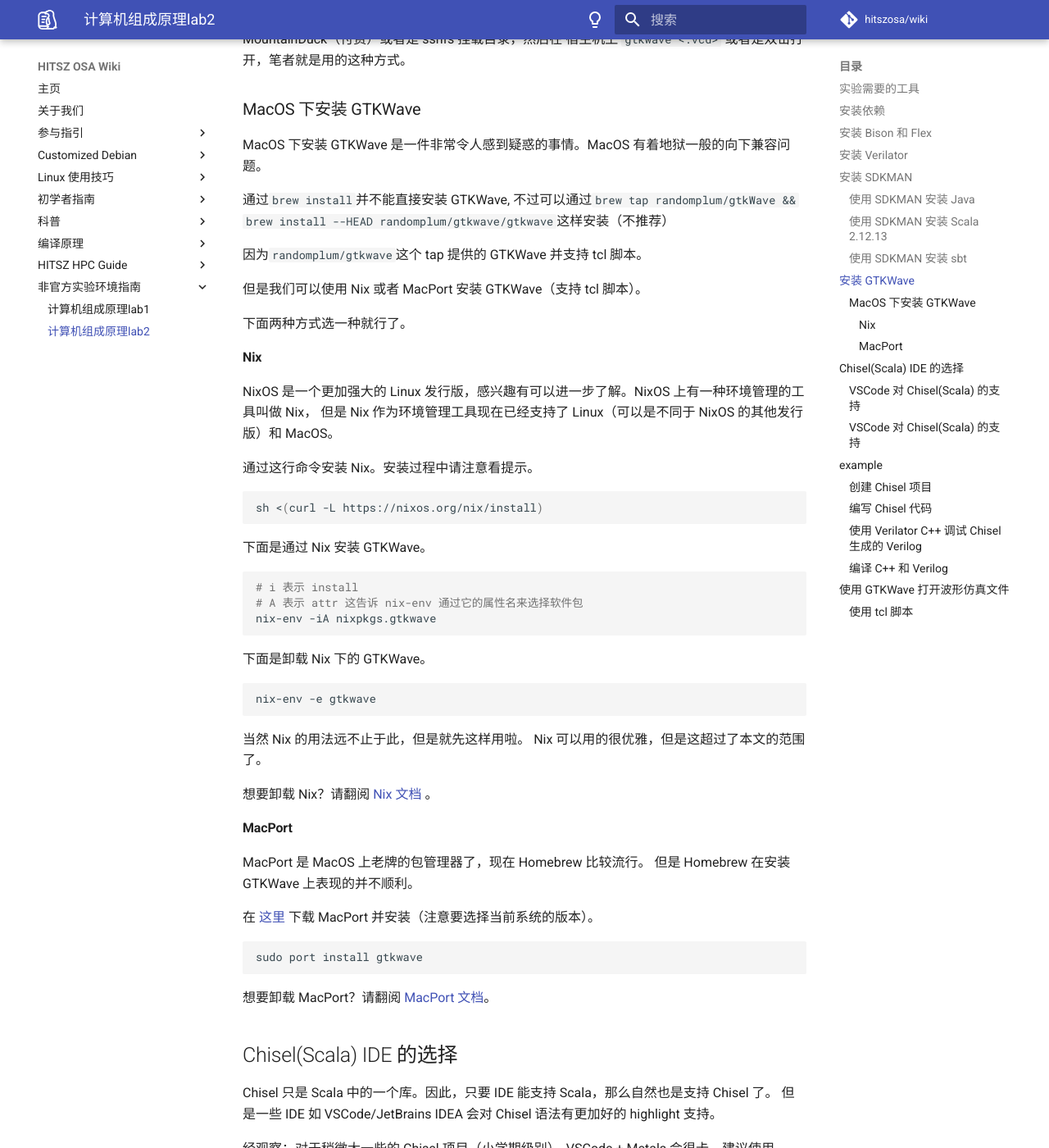
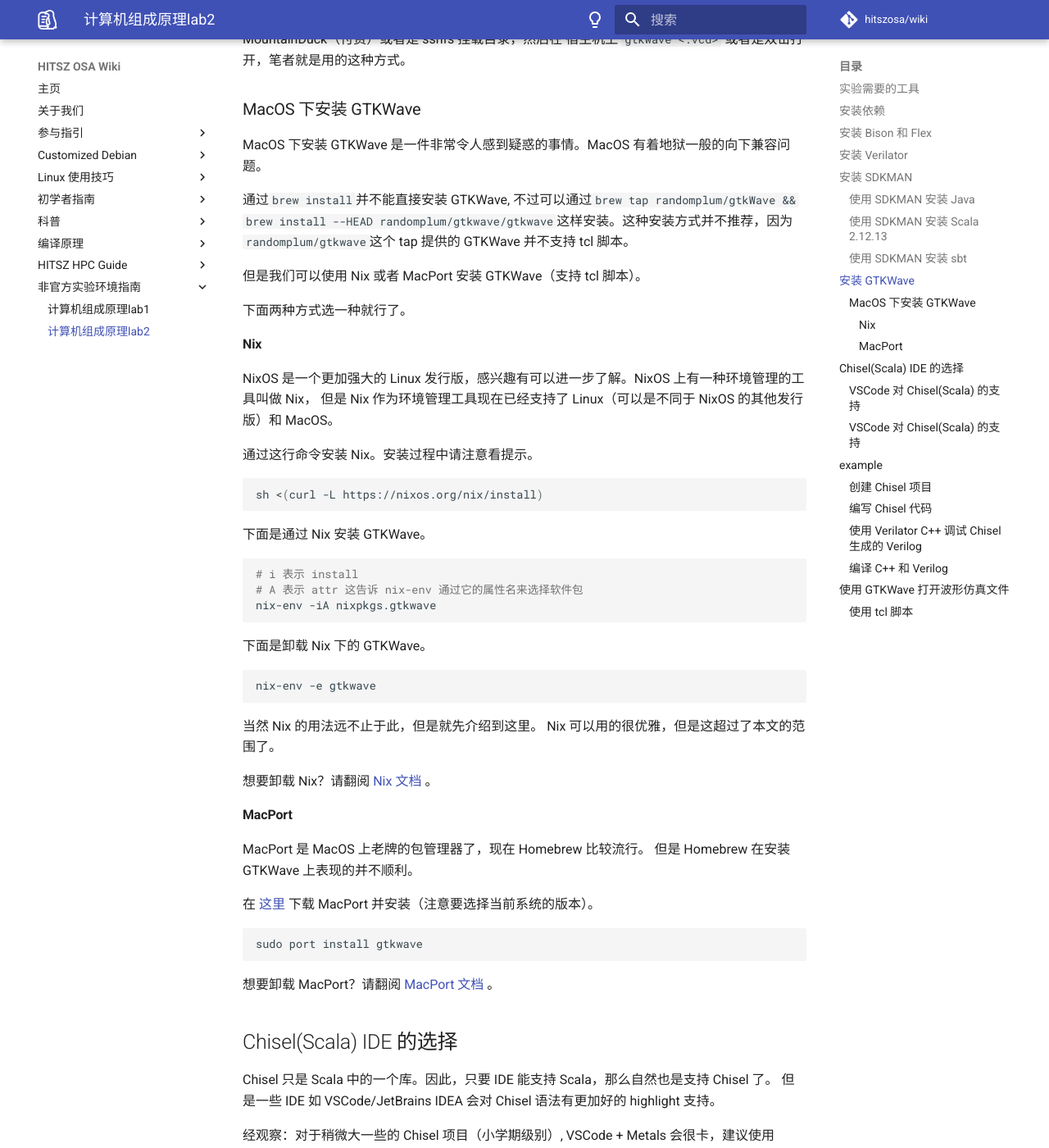
Before and after one commit to hitszosa/wiki, an MkDocs documentation site: the page built from docs/unofficial-lab-env/comp-organ-lab2.md, in a window 1280 px wide and 1400 px high, scrolled down 3573 px. Shown: the whole window at 82% size. Built offline with MkDocs 1.6.1 and Material for MkDocs 9.7.7, drawn with Linux system fonts in a browser that asks for light colours; comment, search, counter and statistics services are not loaded; some of the changed text lies outside the part shown.

Commit message:
some fix

````diff
--- a/docs/unofficial-lab-env/comp-organ-lab2.md
+++ b/docs/unofficial-lab-env/comp-organ-lab2.md
@@ -162,9 +162,7 @@ winget install gtkwave
 MacOS 下安装 GTKWave 是一件非常令人感到疑惑的事情。MacOS 有着地狱一般的向下兼容问题。
 
 通过`brew install`并不能直接安装 GTKWave,
-不过可以通过`brew tap randomplum/gtkWave && brew install --HEAD randomplum/gtkwave/gtkwave`这样安装（不推荐）
-
-因为`randomplum/gtkwave`这个 tap 提供的 GTKWave 并支持 tcl 脚本。
+不过可以通过`brew tap randomplum/gtkWave && brew install --HEAD randomplum/gtkwave/gtkwave`这样安装。这种安装方式并不推荐，因为`randomplum/gtkwave`这个 tap 提供的 GTKWave 并不支持 tcl 脚本。
 
 但是我们可以使用 Nix 或者 MacPort 安装 GTKWave（支持 tcl 脚本）。
 
@@ -195,7 +193,7 @@ nix-env -iA nixpkgs.gtkwave
 nix-env -e gtkwave
 ```
 
-当然 Nix 的用法远不止于此，但是就先这样用啦。
+当然 Nix 的用法远不止于此，但是就先介绍到这里。
 Nix 可以用的很优雅，但是这超过了本文的范围了。
 
 想要卸载 Nix？请翻阅 [Nix 文档](https://nixos.org) 。
@@ -211,7 +209,7 @@ MacPort 是 MacOS 上老牌的包管理器了，现在 Homebrew 比较流行。
 sudo port install gtkwave
 ```
 
-想要卸载 MacPort？请翻阅 [MacPort 文档](https://guide.MacOSports.org/chunked/installing.MacOSports.uninstalling.html)。
+想要卸载 MacPort？请翻阅 [MacPort 文档](https://guide.MacOSports.org/chunked/installing.MacOSports.uninstalling.html) 。
 
 ## Chisel(Scala) IDE 的选择
 
@@ -237,7 +235,7 @@ Chisel 只是 Scala 中的一个库。因此，只要 IDE 能支持 Scala，那
 
 ## example
 
-下面这个例子可以在：[这里](https://github.com/KINGFIOX/chisel-verilator-example) 找到。
+下面这个例子可以在 [这里](https://github.com/KINGFIOX/chisel-verilator-example) 找到。
 
 ### 创建 Chisel 项目
 
@@ -451,7 +449,7 @@ gtkwave gcd.vcd
 选中信号 -> a/i -> 看波形 -> ...
 
 但是，实际上，"选中信号 -> a/i" 这个步骤我们可以实现的更加自动化一些 —— 编写 tcl 脚本！
-实现打开 GTKWave 的时候，就将所有的信号 append/insert 到屏幕上
+实现打开 GTKWave 的时候，就将所有的信号 append/insert 到屏幕上。
 
 创建一个 `load_all_waves.tcl` 文件，写入以下内容，保存。
 
@@ -475,7 +473,7 @@ gtkwave::/Time/Zoom/Zoom_Full
 # gtkwave::/File/Print_To_File PDF {Letter (8.5" x 11")} Minimal $dumpname.pdf
 ```
 
-然后我们可以通过下面这个命令打开`.tcl`和`.vcd`
+然后我们可以通过下面这个命令打开`.tcl`和`.vcd`：
 
 ```sh
 # 可以通过 gtkwave -h 知道参数的含义：
````
